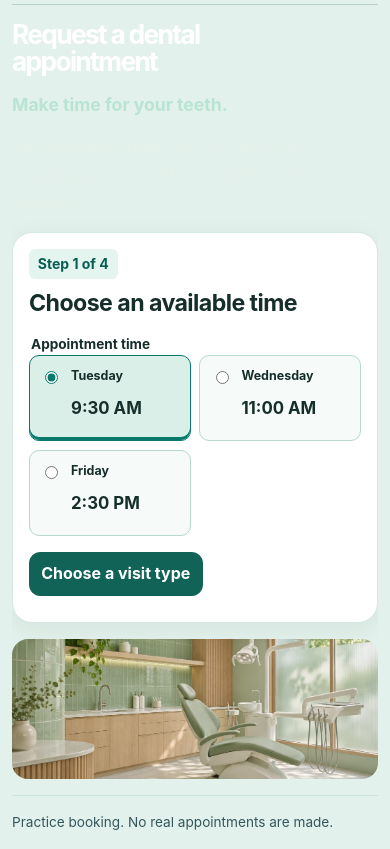
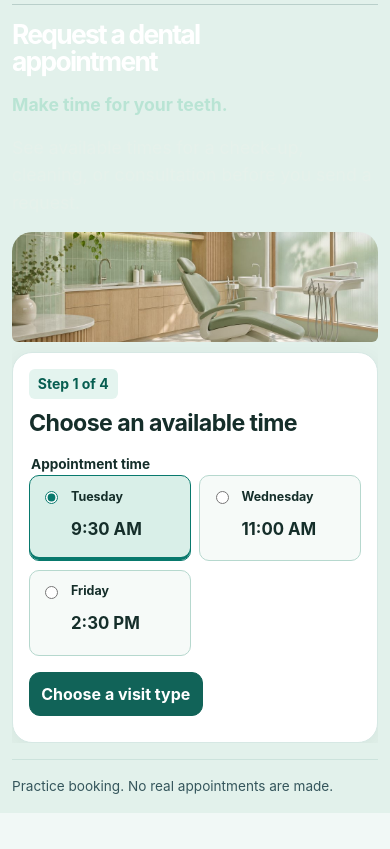
Before and after one commit to wesbertolaia/dentaldesk, a website with bundled scripts: page public/patient.html in a window 390 px wide. Shown: the part 71-920 px from the top of the page. After the commit the page ends 884 px from the top, so only its background shows below. Built offline with nearby package versions, Linux system fonts and the light colour scheme.

Commit message:
Place the clinic image above the booking steps

```diff
--- a/public/patient.css
+++ b/public/patient.css
@@ -121,3 +121,15 @@ body { background: #e2f1eb; }
 .time-tile strong { grid-column: 2; font-size: 1.05rem; }
 .card .time-tile:has(:checked) { box-shadow: inset 0 -3px #08796d; }
 @media(max-width:680px) { .layout .intro { border-radius: 16px; } .layout .dental-hero-photo { border-radius: 16px; } }
+
+.booking-flow { grid-column: 1; grid-row: 1; min-width: 0; }
+.booking-flow .dental-hero-photo {
+  height: clamp(112px, 16vw, 205px);
+  margin-bottom: .65rem;
+  border-radius: 20px 20px 6px 6px;
+  object-position: center 60%;
+}
+@media (max-width:680px) {
+  .booking-flow { grid-column: auto; grid-row: auto; }
+  .booking-flow .dental-hero-photo { height: 110px; }
+}
--- a/public/patient.html
+++ b/public/patient.html
@@ -6,7 +6,7 @@
   <meta name="description" content="Choose a visit type and request an appointment with DentalDesk.">
   <title>Request a dental visit | DentalDesk</title>
   <link rel="icon" href="data:,">
-  <link rel="stylesheet" href="./patient.css?v=availability-board">
+  <link rel="stylesheet" href="./patient.css?v=booking-photo">
   <script src="./locale.js?v=availability-board"></script>
   <script type="module" src="./patient.js?v=availability-board"></script>
   <link rel="stylesheet" href="./locale.css">
@@ -15,7 +15,6 @@
   <header class="top wrap"><a href="./patient.html" class="brand">DentalDesk<span>.</span></a><a href="./">Clinic workspace</a><span data-language-menu></span></header>
   <main class="wrap">
     <section class="layout" aria-labelledby="offer">
-      <img class="dental-hero-photo" src="./header-visual.jpg" alt="" width="1200" height="800">
       <div class="intro">
         <p class="signature-line">Make time for your teeth.</p>
         <h1 id="offer">Request a dental appointment</h1>
@@ -25,7 +24,10 @@
           <p>A time is only confirmed after the clinic approves it.</p>
         </aside>
       </div>
-      <div id="booking"></div>
+      <div class="booking-flow">
+        <img class="dental-hero-photo" src="./header-visual.jpg" alt="" width="1200" height="800">
+        <div id="booking"></div>
+      </div>
     </section>
   </main>
   <footer class="wrap patient-footer">Practice booking. No real appointments are made.</footer>
```
